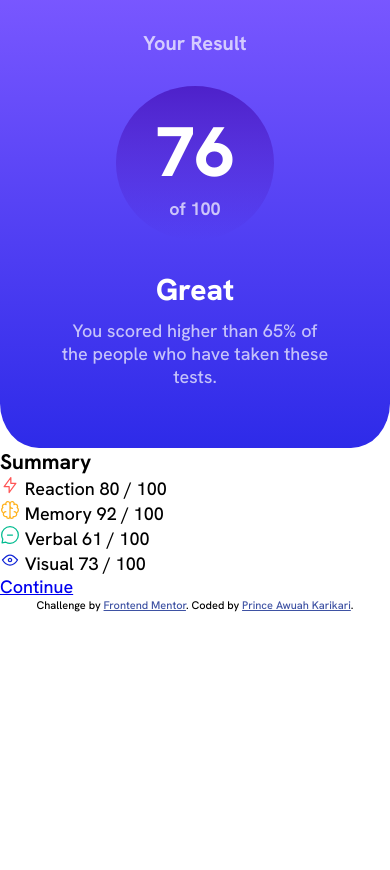
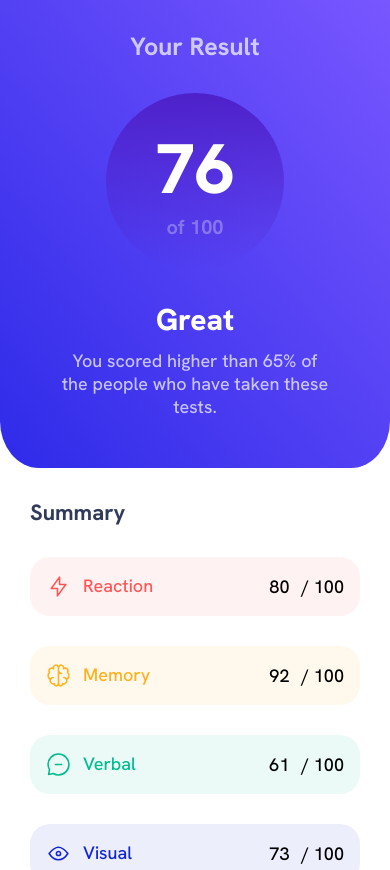
Before and after one commit to PRINCEKK122/results-summary, a plain HTML site: page index.html in a window 390 px wide. Shown: the top 870 px of the page. Before the commit the page ends 844 px from the top, so only its background shows below. Drawn offline with Linux system fonts and the light colour scheme; a script that the page names is missing.

Commit message:
add: design the summary section for mobile screens

```diff
--- a/index.html
+++ b/index.html
@@ -34,28 +34,48 @@
 
       <ul id="icon-category">
         <li>
+          <div class="reaction">
             <img src="./assets/images/icon-reaction.svg" alt="">
             <span>Reaction</span>
-          <span>80 / 100</span>
+          </div>
+          <div class="rating">
+            <span class="score">80</span>
+            <span>/ 100</span>
+          </div>
         </li>
         <li>
+          <div class="memory">
             <img src="./assets/images/icon-memory.svg" alt="">
             <span>Memory</span>
-          <span>92 / 100</span>
+          </div>
+          <div class="rating">
+            <span class="score">92</span>
+            <span>/ 100</span>
+          </div>
         </li>
         <li>
+          <div class="verbal">
             <img src="./assets/images/icon-verbal.svg" alt="">
             <span>Verbal</span>
-          <span>61 / 100</span>
+          </div>
+          <div class="rating">
+            <span class="score">61</span>
+            <span>/ 100</span>
+          </div>
         </li>
         <li>
+          <div class="visual">
             <img src="./assets/images/icon-visual.svg" alt="">
             <span>Visual</span>
-          <span>73 / 100</span>
+          </div>
+          <div class="rating">
+            <span class="score">73</span>
+            <span>/ 100</span>
+          </div>
         </li>
       </ul>
 
-      <a href="#">Continue</a>
+      <a class="btn" href="#">Continue</a>
     </section>
   </main>
 
--- a/style.css
+++ b/style.css
@@ -10,6 +10,15 @@
     --primary-green-teal: hsl(166, 100%, 37%);
     --primary-cobalt-blue: hsl(234, 85%, 45%);
     --light-white: rgba(255, 255, 255, 0.7);
+    --lighter-white: rgba(255, 255, 255, 0.3);
+    --light-red:hsl(0, 100%, 67%, 0.08);
+    --orangey-yellow:  hsl(39, 100%, 56%);
+    --light-orangey-yellow: hsl(39, 100%, 56%,0.08);
+    --green-teal: hsl(166, 100%, 37%);
+    --light-green-teal: hsl(166, 100%, 37%, 0.08);
+    --cobalt-blue: hsl(234, 85%, 45%);
+    --light-cobalt-blue: hsl(234, 85%, 45%, 0.08);
+    --dark-gray-blue: hsl(224, 30%, 27%);
 }
 
 *,
@@ -44,7 +53,7 @@ ul {
 
 /* results */
 .results {
-    background: linear-gradient(to bottom, var(--light-slate-blue), var(--light-royal-blue));
+    background: linear-gradient(to bottom left, var(--light-slate-blue), var(--light-royal-blue));
     text-align: center;
     display: flex;
     flex-direction: column;
@@ -56,13 +65,13 @@ ul {
 }
 
 .results h1 {
-    font-size: 2rem;
+    font-size: 2.5rem;
 }
 
 .results .scores {
     background: linear-gradient(to bottom, var(--violet-blue-circle), var(--persian-blue-circle));
     display: inline-block;
-    padding: 2rem 4rem;
+    padding: 3rem 5rem;
     border-radius: 50%;
 }
 
@@ -72,9 +81,9 @@ ul {
 }
 
 .results #scores-average+p{
-    color: var(--light-white);
+    color: var(--lighter-white);
     font-weight: 700;
-    font-size: 2re
+    font-size: 2rem;
 }
 
 .remarks h2 {
@@ -84,5 +93,89 @@ ul {
 
 .remarks p {
     margin-top: 1rem;
-    margin-bottom: 3rem;
+    margin-bottom: 2rem;
 }
+
+/* summary */
+.summary {
+    padding: 3rem;
+}
+
+.summary h3 {
+    font-size: 2.2rem;
+    color: var(--dark-gray-blue);
+}
+
+.summary ul {
+    display: flex;
+    flex-direction: column;
+    gap: 3rem;
+}
+
+.summary ul li:first-child {
+    margin-top: 3rem;
+}
+
+.summary li:first-child {
+    background-color: var(--light-red);
+}
+
+.summary li:nth-child(2) {
+    background-color: var(--light-orangey-yellow);
+}
+
+.summary li:nth-child(3) {
+    background-color: var(--light-green-teal)
+}
+
+.summary li:last-child {
+    background-color: var(--light-cobalt-blue);
+}
+
+.summary .reaction {
+    color: var(--primary-light-red)
+}
+
+.summary .memory {
+    color: var(--orangey-yellow);
+}
+
+.summary .verbal {
+    color: var(--green-teal);
+}
+
+.summary .visual {
+    color: var(--cobalt-blue);
+}
+
+.summary li {
+    display: flex;
+    align-items: center;
+    justify-content: space-between;
+    padding: 1.7rem 1.6rem;
+    border-radius: 2rem;
+}
+
+.summary li div {
+    display: flex;
+    gap: 1.2rem;
+}
+
+.summary li img {
+    width: 2.5rem;
+}
+
+.summary .btn {
+    background-color: var(--dark-gray-blue);
+    color: #fff;
+    text-decoration: none;
+    font-size: 2rem;
+    display: inline-block;
+    width: 100%;
+    text-align: center;
+    font-weight: 700;
+    margin-top: 2.4rem;
+    padding-top: 1.7rem;
+    padding-bottom: 1.6rem;
+    border-radius: 5rem;
+}
```
Lines whose indentation alone changed are shown as unchanged.
